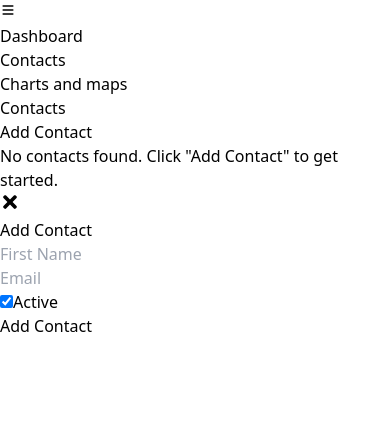
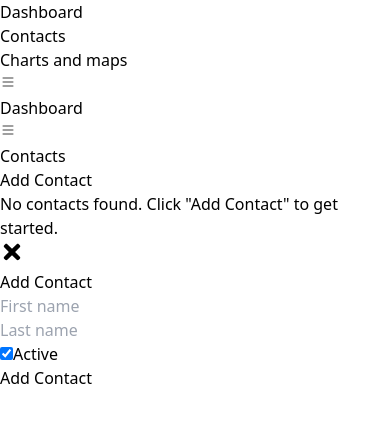
Before and after one commit to munjalSaksham71/taiyo-assignment, a React (Vite) app: page / in a window 390 px wide. Both pictures are taken after a click on the button "Add Contact". Shown: the top 422 px of the page. Built offline with nearby package versions, Linux system fonts and the light colour scheme.

Commit message:
fix: responsiveness

```diff
--- a/src/components/ContactCard.tsx
+++ b/src/components/ContactCard.tsx
@@ -18,6 +18,7 @@ const ContactCard: React.FC<ContactCardProps> = ({ contact, onView, onEdit }) =>
 
   return (
     <div className="p-4 bg-white shadow rounded-lg flex justify-between items-center">
+       {/* Contact Info */ }
       <div>
         <h2 className="text-lg font-semibold">{contact.first_name} {contact.last_name}</h2>
         <p className="mt-2">
@@ -32,6 +33,7 @@ const ContactCard: React.FC<ContactCardProps> = ({ contact, onView, onEdit }) =>
         </p>
 
       </div>
+      {/* Actions */ }
       <div className="space-x-2">
         <button
           className="bg-blue-500 text-white px-4 py-2 rounded"
--- a/src/components/Modal.tsx
+++ b/src/components/Modal.tsx
@@ -12,14 +12,16 @@ const Modal: React.FC<ModalProps> = ({ isOpen, onClose, children }) => {
 
   return (
     <div className="fixed inset-0 bg-black bg-opacity-50 flex justify-center items-center">
-      <div className="bg-white p-6 rounded shadow-lg relative">
+      <div className="bg-white p-6 rounded-lg shadow-lg w-full max-w-md relative">
         <button
-          className="absolute top-7 right-7 text-gray-500 hover:text-gray-700"
+          className="absolute top-2 right-2 text-gray-500 hover:text-gray-800"
           onClick={onClose}
         >
-          <FaTimes size={20} />
+          <FaTimes size={24} />
         </button>
-        {children}
+        <div className="overflow-auto">
+          {children}
+        </div>
       </div>
     </div>
   );
--- a/src/components/Sidebar.tsx
+++ b/src/components/Sidebar.tsx
@@ -1,3 +1,5 @@
+// src/components/Sidebar.tsx
+
 import React, { useState } from 'react';
 import { Link } from 'react-router-dom';
 import { HiMenu, HiX } from 'react-icons/hi';
@@ -9,30 +11,35 @@ const Sidebar: React.FC = () => {
 
   return (
     <div>
+      {/* Sidebar */}
+      <div
+        className={`fixed inset-0 top-0 left-0 z-40 md:relative md:translate-x-0 bg-gray-800 text-white transition-transform duration-300 ${isOpen ? 'translate-x-0' : '-translate-x-full'} md:translate-x-0 md:w-64 md:h-screen`}>
+        <div className="p-4 text-2xl font-bold">Dashboard</div>
+        <nav className="mt-10">
+          <ul>
+            <li className="px-4 py-2 hover:bg-gray-600">
+              <Link to="/" onClick={() => setIsOpen(false)}>Contacts</Link>
+            </li>
+            <li className="px-4 py-2 hover:bg-gray-600">
+              <Link to="/charts" onClick={() => setIsOpen(false)}>Charts and maps</Link>
+            </li>
+          </ul>
+        </nav>
+      </div>
+
       {/* Hamburger Menu Icon */}
-      <div className="fixed top-4 left-4 z-50 md:hidden">
+      <div className="fixed top-4 right-4 z-50 md:hidden">
         <button onClick={toggleSidebar} className="text-white text-3xl">
-          {isOpen ? <HiX /> : <HiMenu />}
+          {isOpen ? <HiX /> : <HiMenu color='gray' />}
         </button>
       </div>
 
-      {/* Sidebar */}
-      <div
-        className={`fixed inset-0 top-0 left-0 z-40 md:relative md:translate-x-0 bg-gray-800 text-white transition-transform duration-300 ${
-          isOpen ? 'translate-x-0' : '-translate-x-full'
-        } md:translate-x-0 md:w-64 md:h-screen`}
-      >
-        <div className="p-4 text-2xl font-bold">Dashboard</div>
-        <nav className="mt-10">
-          <ul>
-            <li className="px-4 py-2 hover:bg-gray-600" onClick={toggleSidebar}>
-              <Link to="/">Contacts</Link>
-            </li>
-            <li className="px-4 py-2 hover:bg-gray-600" onClick={toggleSidebar}>
-              <Link to="/charts">Charts and maps</Link>
-            </li>
-          </ul>
-        </nav>
+      {/* Header for mobile view */}
+      <div className={`fixed top-0 left-0 w-full md:hidden bg-gray-800 text-white z-50 flex justify-between items-center p-4 ${isOpen ? 'translate-x-0' : 'translate-x-full'} transition-transform duration-300`}>
+        <div className="text-2xl font-bold">Dashboard</div>
+        <button onClick={toggleSidebar} className="text-3xl">
+          {isOpen ? <HiX /> : <HiMenu color='gray' />}
+        </button>
       </div>
     </div>
   );
--- a/src/layouts/Mainlayout.tsx
+++ b/src/layouts/Mainlayout.tsx
@@ -9,9 +9,12 @@ interface Props {
 
 const MainLayout: React.FC<Props> = ({ children }) => {
   return (
-    <div className="flex">
+    <div className="flex h-screen">
+      {/* Sidebar */}
       <Sidebar />
-      <div className="w-full p-4 bg-gray-100 min-h-screen">
+
+      {/* Main Content Area */}
+      <div className="flex-1 p-4 bg-gray-100 overflow-y-auto">
         {children}
       </div>
     </div>
--- a/src/pages/ChartAndMap.tsx
+++ b/src/pages/ChartAndMap.tsx
@@ -1,11 +1,34 @@
-import Linechart from '../components/Linechart'
-import MapComponent from '../components/Map'
+import { useWorldData } from "../api";
+import Linechart from "../components/Linechart";
+import MapComponent from "../components/Map";
 
 const ChartAndMap = () => {
+  const { data, isLoading, error } = useWorldData();
+
+  if (isLoading) return <div>Loading world data...</div>;
+  if (error) return <div>Error fetching world data</div>;
+
   return (
     <div>
       <h1 className="text-2xl font-bold mb-4">COVID-19 Dashboard</h1>
-    <div className="mb-8">
+      <div className="bg-white p-4 mb-6 shadow rounded">
+        <h2 className="text-xl font-semibold mb-4">Global COVID-19 Data</h2>
+        <div className="grid grid-cols-1 md:grid-cols-3 gap-4">
+          <div className="bg-gray-100 p-4 rounded shadow">
+            <h3 className="text-lg font-semibold">Total Cases</h3>
+            <p className="text-2xl">{data?.cases.toLocaleString()}</p>
+          </div>
+          <div className="bg-gray-100 p-4 rounded shadow">
+            <h3 className="text-lg font-semibold">Total Deaths</h3>
+            <p className="text-2xl">{data?.deaths.toLocaleString()}</p>
+          </div>
+          <div className="bg-gray-100 p-4 rounded shadow">
+            <h3 className="text-lg font-semibold">Total Recovered</h3>
+            <p className="text-2xl">{data?.recovered.toLocaleString()}</p>
+          </div>
+        </div>
+      </div>
+      <div className="mb-8 p-4">
         <h2 className="text-xl font-semibold">Cases Fluctuations</h2>
         <Linechart />
       </div>
@@ -14,7 +37,7 @@ const ChartAndMap = () => {
         <MapComponent />
       </div>
     </div>
-  )
-}
+  );
+};
 
-export default ChartAndMap
+export default ChartAndMap;
--- a/src/pages/ContactPage.tsx
+++ b/src/pages/ContactPage.tsx
@@ -6,15 +6,33 @@ import ContactCard from "../components/ContactCard";
 import Modal from "../components/Modal";
 import { v4 as uuidv4 } from "uuid";
 
+const form_initial_state = {
+  first_name: "",
+  last_name: "",
+  is_active: true, //Default true
+};
+
+
 const ContactPage: React.FC = () => {
   const contacts = useSelector((state: RootState) => state.contacts.contacts);
   const dispatch = useDispatch();
   const [isModalOpen, setIsModalOpen] = useState(false);
   const [selectedContact, setSelectedContact] = useState<any>(null);
   const [isEdit, setIsEdit] = useState<boolean>(false)
-  const [form, setForm] = useState({ first_name: "", last_name: "", is_active: true });
+  const [form, setForm] = useState(form_initial_state);
+  const [errors, setErrors] = useState({ first_name: "", last_name: "" });
 
   const handleFormSubmit = () => {
+    // Validations
+    const newErrors = {
+      first_name: form.first_name ? "" : "First Name is required.",
+      last_name: form.last_name ? "" : "Last Name is required."
+    };
+    setErrors(newErrors);
+    // If any error throws error and not let it save
+    if (!form.first_name || !form.last_name) return;
+
+
     if (selectedContact) {
       dispatch(editContact({ ...selectedContact, ...form }));
     } else {
@@ -36,6 +54,14 @@ const ContactPage: React.FC = () => {
     setIsModalOpen(true);
     setIsEdit(false)
   };
+
+  const onClose = () => {
+    setIsModalOpen(false);
+    setSelectedContact(null);
+    setForm(form_initial_state);
+    setIsEdit(false);
+    setErrors({ first_name: "", last_name: "" });
+  }
 
   return (
     <div className="p-6 bg-white min-h-screen">
@@ -68,7 +94,7 @@ const ContactPage: React.FC = () => {
           </div>
         )}
       </div>
-      <Modal isOpen={isModalOpen} onClose={() => {setIsModalOpen(false); setSelectedContact(null); setForm({ first_name: "", last_name: "", is_active: true }) }}>
+      <Modal isOpen={isModalOpen} onClose={onClose}>
         {(selectedContact && !isEdit) ? (
           <div className="space-y-4">
           <h2 className="text-xl text-gray-800 mb-4">View Contact</h2>
@@ -97,16 +123,18 @@ const ContactPage: React.FC = () => {
             <h2 className="text-xl text-gray-800 mb-4">{selectedContact ? "Edit" : "Add"} Contact</h2>
             <input
               className="border p-2 mb-2 w-full bg-gray-100 text-gray-800"
-              placeholder="First Name"
+              placeholder="First name"
               value={form.first_name}
               onChange={e => setForm({ ...form, first_name: e.target.value })}
             />
+            {errors.first_name && <p className="text-red-500 text-sm mb-2">{errors.first_name}</p>}
             <input
               className="border p-2 mb-2 w-full bg-gray-100 text-gray-800"
-              placeholder="Email"
+              placeholder="Last name"
               value={form.last_name}
               onChange={e => setForm({ ...form, last_name: e.target.value })}
             />
+            {errors.last_name && <p className="text-red-500 text-sm mb-2">{errors.last_name}</p>}
              <div className="flex items-center mb-4">
               <input
                 id="active-checkbox"
```
Lines whose indentation alone changed are shown as unchanged.
